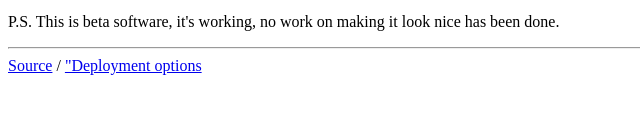
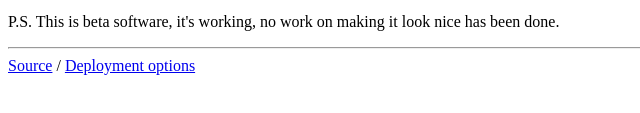
Before and after one commit to IngoHohmann/basic-countdown, a plain HTML site: page index.html in a window 1280 px wide. Shown: the part 355-468 px from the top of the page, 0-640 px from the left. Drawn offline with Linux system fonts and the light colour scheme.

Commit message:
clean up

```diff
--- a/index.html
+++ b/index.html
@@ -30,7 +30,7 @@
         </div>
 		  <hr>
 		  <div>
-			<a href="https://github.com/IngoHohmann/basic-countdown">Source</a> / <a href="https://5apps.com/ianus/countdown">"Deployment options</a>
+			<a href="https://github.com/IngoHohmann/basic-countdown">Source</a> / <a href="https://5apps.com/ianus/countdown">Deployment options</a>
 		  </div>
     </body>
     <script src="remotestorage.js"></script>
```
